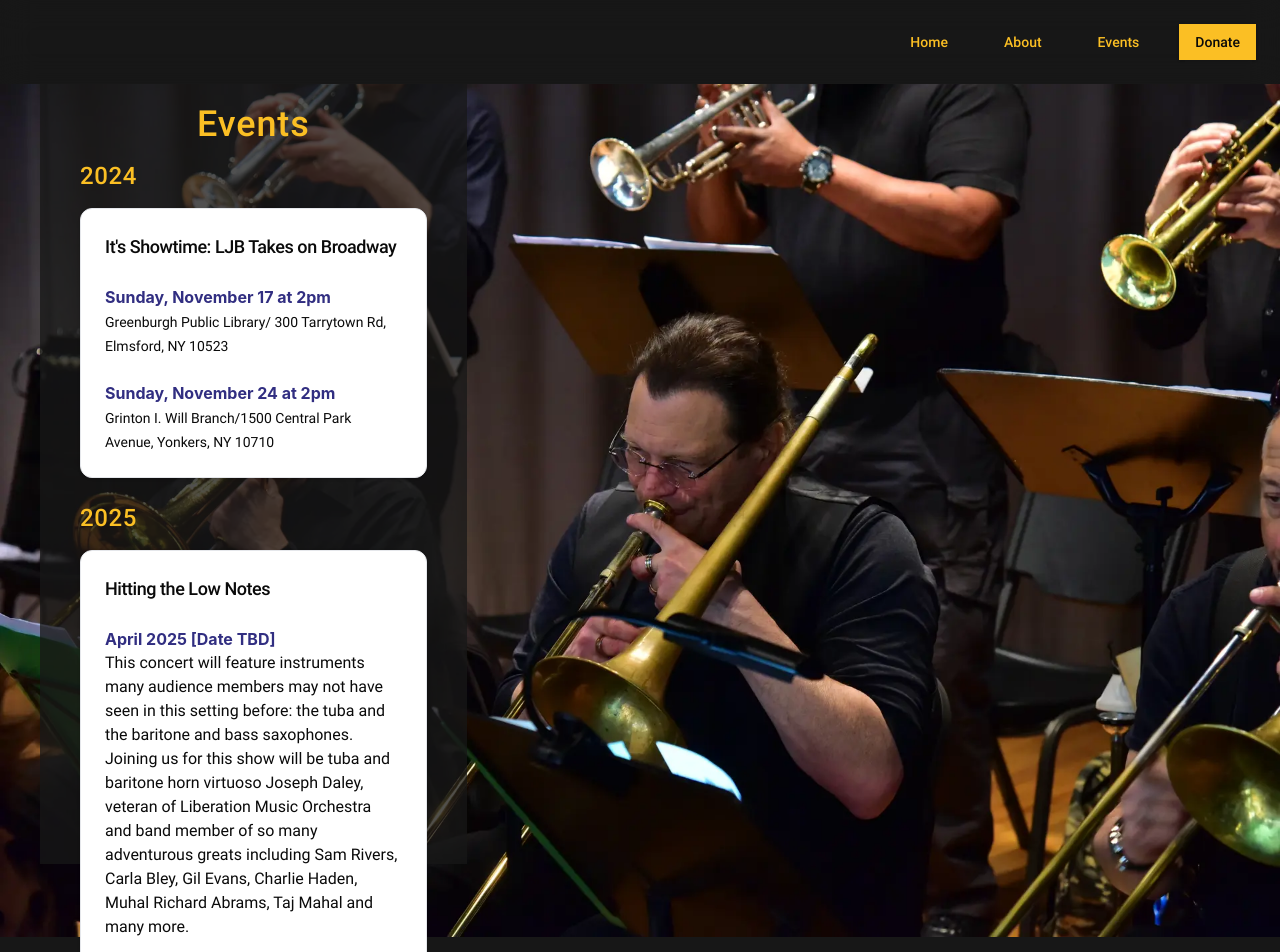
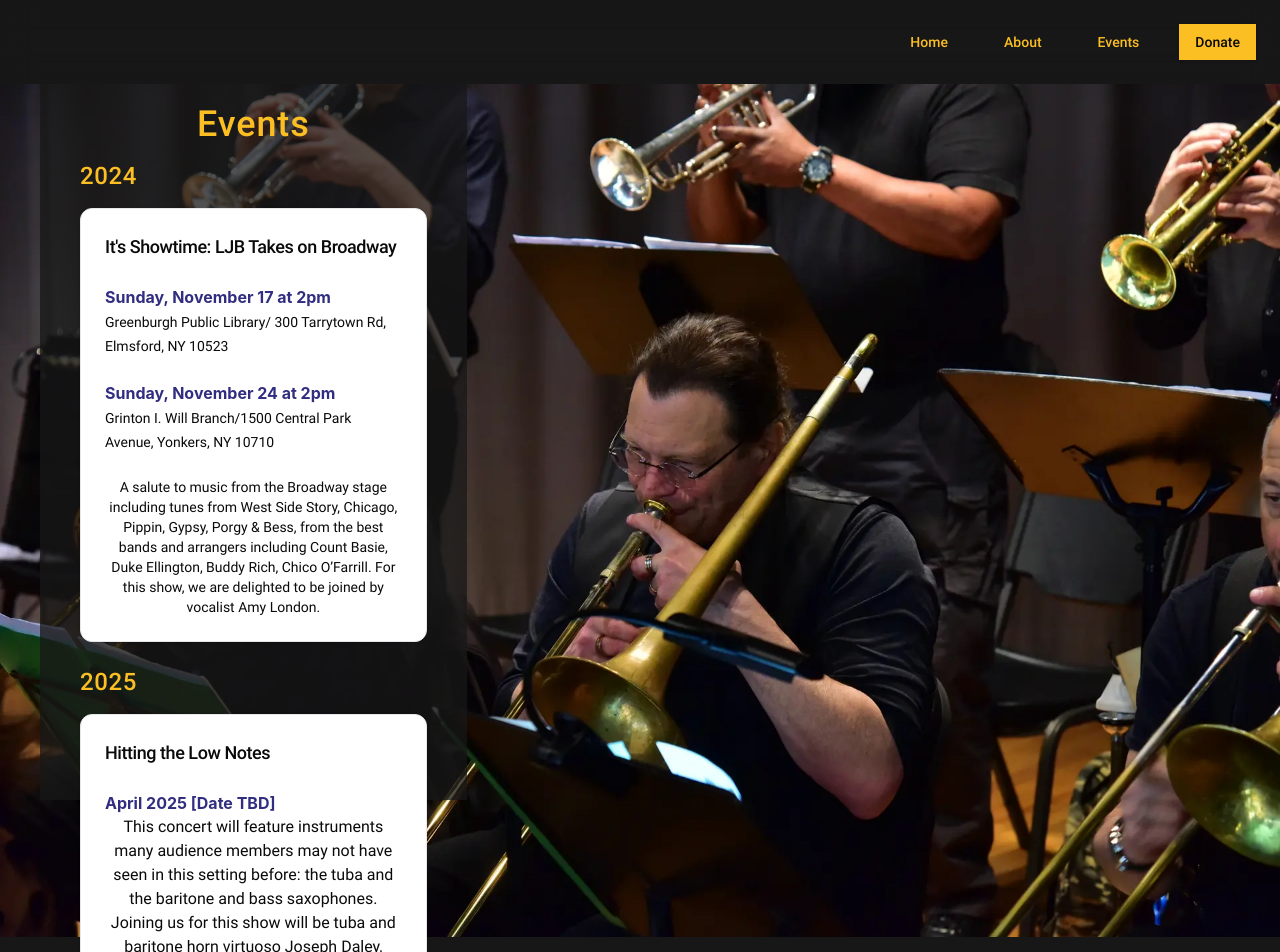
Before and after one commit to sapphireSparkDev/library-jazz-band, a React (Vite) app: page /events in a window 1280 px wide. Shown: the top 952 px of the page. Built offline with nearby package versions, Linux system fonts and the light colour scheme; a web font is replaced by a local one.

Commit message:
Partial completion of requested events changes

```diff
--- a/src/pages/Events.tsx
+++ b/src/pages/Events.tsx
@@ -2,9 +2,9 @@ import { Card, CardContent, CardHeader, CardTitle } from "@/components/ui/card";
 import LJBRob from "../lib/assets/LJBRob.webp";
 const Events = () => {
   return (
-    <div>
+    <div className="h-screen">
       <img src={LJBRob} />
-      <div className="absolute inset-y-0 left-10 top-16 bg-neutral-900/75 p-10 w-2/6 h-full">
+      <div className="absolute inset-y-0 left-10 top-16 bg-neutral-900/75 p-10 w-2/6">
         <h1 className="font-roboto text-4xl tracking-wide text-amber-400 mb-4 place-self-center ">
           Events
         </h1>
@@ -33,6 +33,15 @@ const Events = () => {
               Grinton I. Will Branch/1500 Central Park Avenue, Yonkers, NY 10710
             </span>
           </CardContent>
+          <CardContent>
+            <p className="text-sm font-robotoThin text-center">
+              A salute to music from the Broadway stage including tunes from
+              West Side Story, Chicago, Pippin, Gypsy, Porgy & Bess, from the
+              best bands and arrangers including Count Basie, Duke Ellington,
+              Buddy Rich, Chico O’Farrill. For this show, we are delighted to be
+              joined by vocalist Amy London.
+            </p>
+          </CardContent>
         </Card>
         <h2 className="font-roboto text-2xl tracking-wide text-amber-400 mb-4">
           2025
@@ -48,7 +57,7 @@ const Events = () => {
               April 2025 [Date TBD]
             </h2>
 
-            <p className="line-clamp-7 font-robotoThin">
+            <p className="font-robotoThin text-center">
               This concert will feature instruments many audience members may
               not have seen in this setting before: the tuba and the baritone
               and bass saxophones. Joining us for this show will be tuba and
@@ -60,7 +69,7 @@ const Events = () => {
           </CardContent>
         </Card>
       </div>
-    </div>
+      </div>
   );
 };
 export default Events;
```
